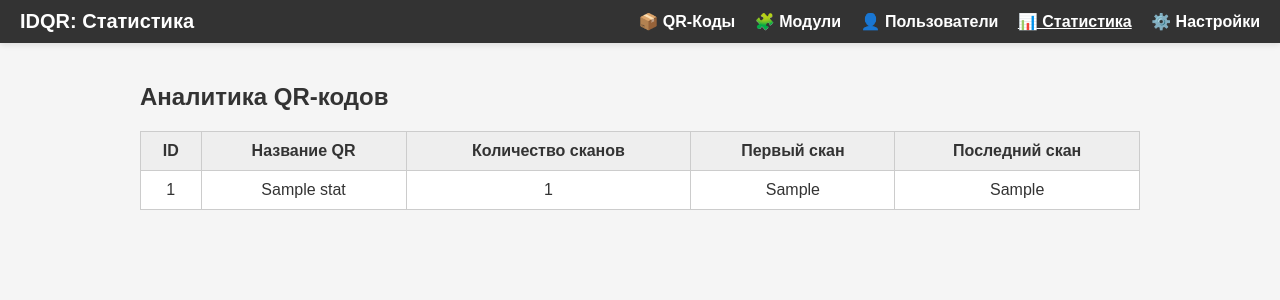
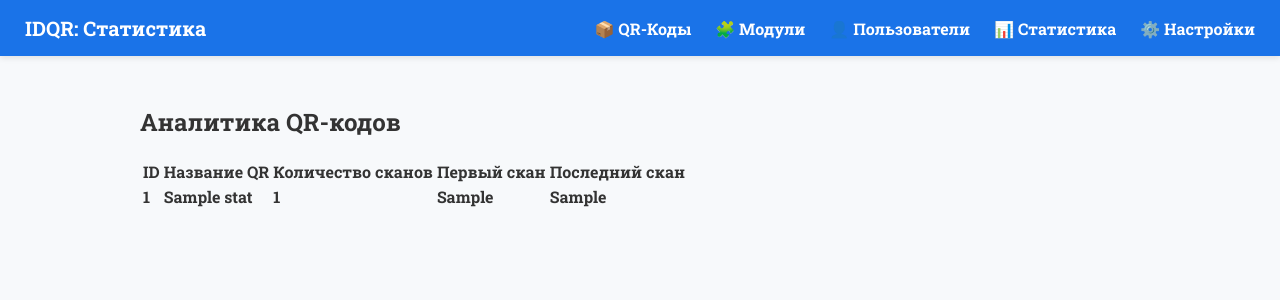
Before and after one commit to Darhan-man/idqr-platform, a FastAPI app: template templates/stats.html in a window 1280 px wide. Shown: the top 300 px of the page. Run offline with FastAPI, Linux system fonts and the light colour scheme; the template is opened without the code that fills it: most values are stand-ins (such as "Sample title", 1, 10 or a date in 2020).

Commit message:
Update stats.html

```diff
--- a/templates/stats.html
+++ b/templates/stats.html
@@ -4,33 +4,22 @@
     <meta charset="UTF-8">
     <title>Статистика QR</title>
     <link rel="stylesheet" href="/static/css/style.css">
-    <style>
-        body { font-family: Arial, sans-serif; margin: 0; padding: 0; background: #f5f5f5; }
-        .navbar { background: #333; color: white; padding: 10px 20px; display: flex; align-items: center; }
-        .navbar h1 { margin: 0; flex: 1; font-size: 20px; }
-        .navbar nav a { color: white; margin-left: 15px; text-decoration: none; }
-        .navbar nav a.active { text-decoration: underline; }
-        .container { padding: 20px; }
-        table { width: 100%; border-collapse: collapse; background: white; }
-        th, td { padding: 10px; border: 1px solid #ccc; text-align: center; }
-        th { background: #eee; }
-        tr:nth-child(even) { background: #f9f9f9; }
-    </style>
 </head>
 <body>
     <div class="navbar">
         <h1>IDQR: Статистика</h1>
         <nav>
-            <a href="/dashboard/qr">📦 QR-Коды</a>
-            <a href="/dashboard/modules">🧩 Модули</a>
-            <a href="/dashboard/users">👤 Пользователи</a>
-            <a href="/dashboard/stats" class="active">📊 Статистика</a>
-            <a href="/dashboard/settings">⚙️ Настройки</a>
+            <a href="/dashboard/qr" class="{{ 'active' if active == 'qr' else '' }}">📦 QR-Коды</a>
+            <a href="/dashboard/modules" class="{{ 'active' if active == 'modules' else '' }}">🧩 Модули</a>
+            <a href="/dashboard/users" class="{{ 'active' if active == 'users' else '' }}">👤 Пользователи</a>
+            <a href="/dashboard/stats" class="{{ 'active' if active == 'stats' else '' }}">📊 Статистика</a>
+            <a href="/dashboard/settings" class="{{ 'active' if active == 'settings' else '' }}">⚙️ Настройки</a>
         </nav>
     </div>
 
     <div class="container">
         <h2>Аналитика QR-кодов</h2>
+
         {% if stats_list %}
         <table>
             <thead>
@@ -43,13 +32,13 @@
                 </tr>
             </thead>
             <tbody>
-                {% for stat in stats_list %}
+                {% for qr in stats_list %}
                 <tr>
-                    <td>{{ stat.id }}</td>
-                    <td>{{ stat.title }}</td>
-                    <td>{{ stat.count }}</td>
-                    <td>{{ stat.first_scan }}</td>
-                    <td>{{ stat.last_scan }}</td>
+                    <td>{{ qr.id }}</td>
+                    <td>{{ qr.title }}</td>
+                    <td>{{ qr.count }}</td>
+                    <td>{{ qr.first_scan }}</td>
+                    <td>{{ qr.last_scan }}</td>
                 </tr>
                 {% endfor %}
             </tbody>
```
